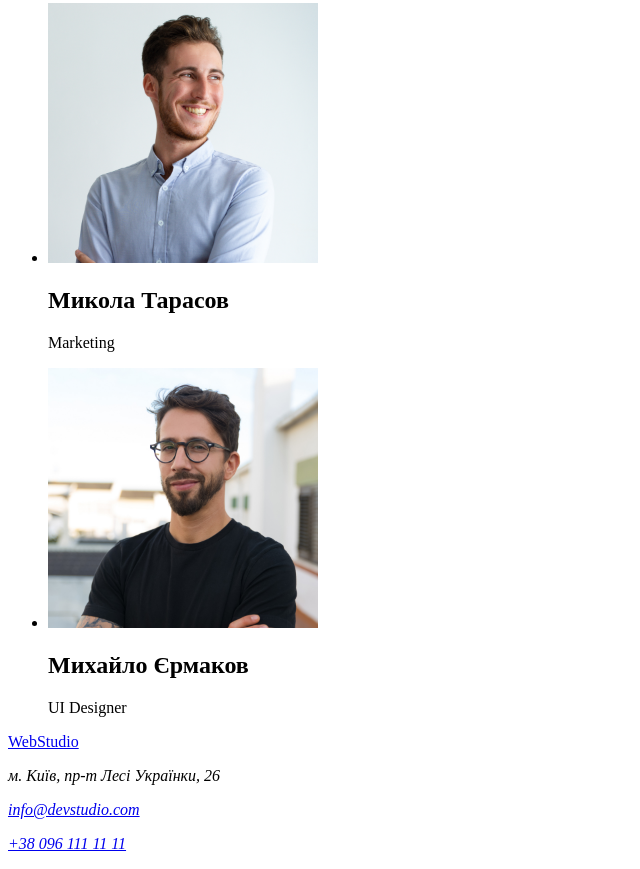
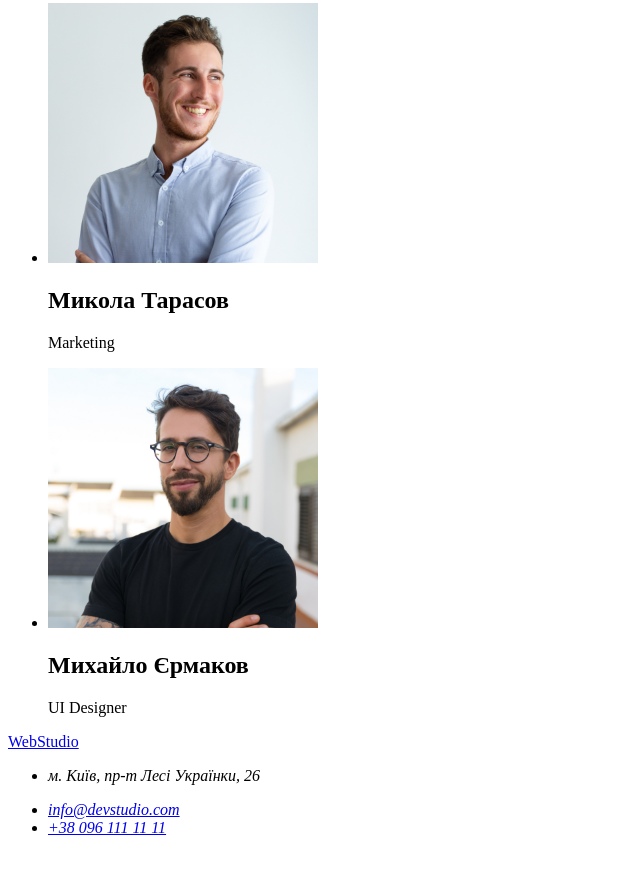
Before and after one commit to DmitryLabush/goit-markup-hw-01, a plain HTML site: page index.html in a window 1280 px wide. Shown: the part 2329-3198 px from the top of the page, without its empty margins (0-640 px from the left). Drawn offline with Linux system fonts and the light colour scheme.

Commit message:
Complete

```diff
--- a/index.html
+++ b/index.html
@@ -101,9 +101,16 @@
 <footer>
     <a href="#">WebStudio</a>
     <address>
-        <p>м. Київ, пр-т Лесі Українки, 26</p>
-        <p><a href="mailto:">info@devstudio.com</a></p>
-        <p></p><a href="tel:">+38 096 111 11 11</a></p>
+        <ul>
+            <li><p>м. Київ, пр-т Лесі Українки, 26</p>
+            </li>
+            <li>
+                <a href="mailto:">info@devstudio.com</a>
+            </li>
+            <li>
+                <a href="tel:">+38 096 111 11 11</a>
+            </li>
+        </ul>
     </address>
 </footer>
 </body>
```
